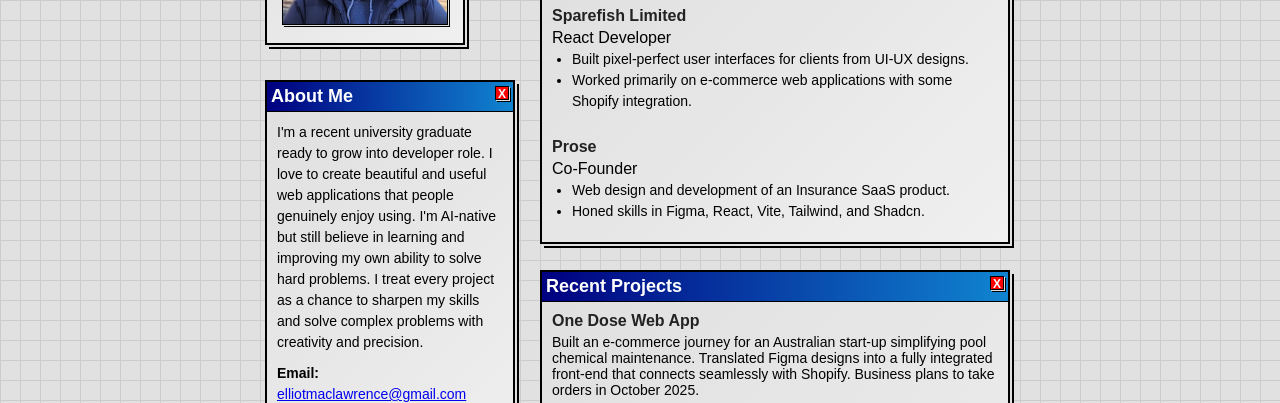
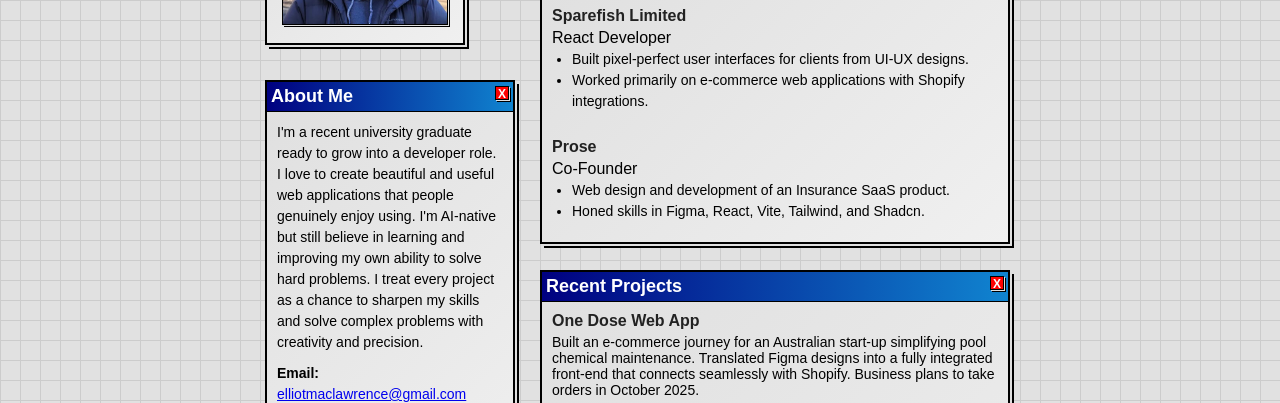
Before and after one commit to elaw142/CV, a plain HTML site: page index.html in a window 1280 px wide. Shown: the part 260-663 px from the top of the page. Drawn offline with Linux system fonts and the light colour scheme.

Commit message:
pdf fixes and grammar

```diff
--- a/index.html
+++ b/index.html
@@ -40,7 +40,7 @@
           </div>
           <div class="window-content">
             <p>
-              I'm a recent university graduate ready to grow into developer
+              I'm a recent university graduate ready to grow into a developer
               role. I love to create beautiful and useful web applications that
               people genuinely enjoy using. I'm AI-native but still believe in
               learning and improving my own ability to solve hard problems. I
@@ -103,8 +103,8 @@
                   designs.
                 </li>
                 <li>
-                  Worked primarily on e-commerce web applications with some
-                  Shopify integration.
+                  Worked primarily on e-commerce web applications with
+                  Shopify integrations.
                 </li>
               </ul>
             </div>
```
Also changed, not shown: 3 other files.
